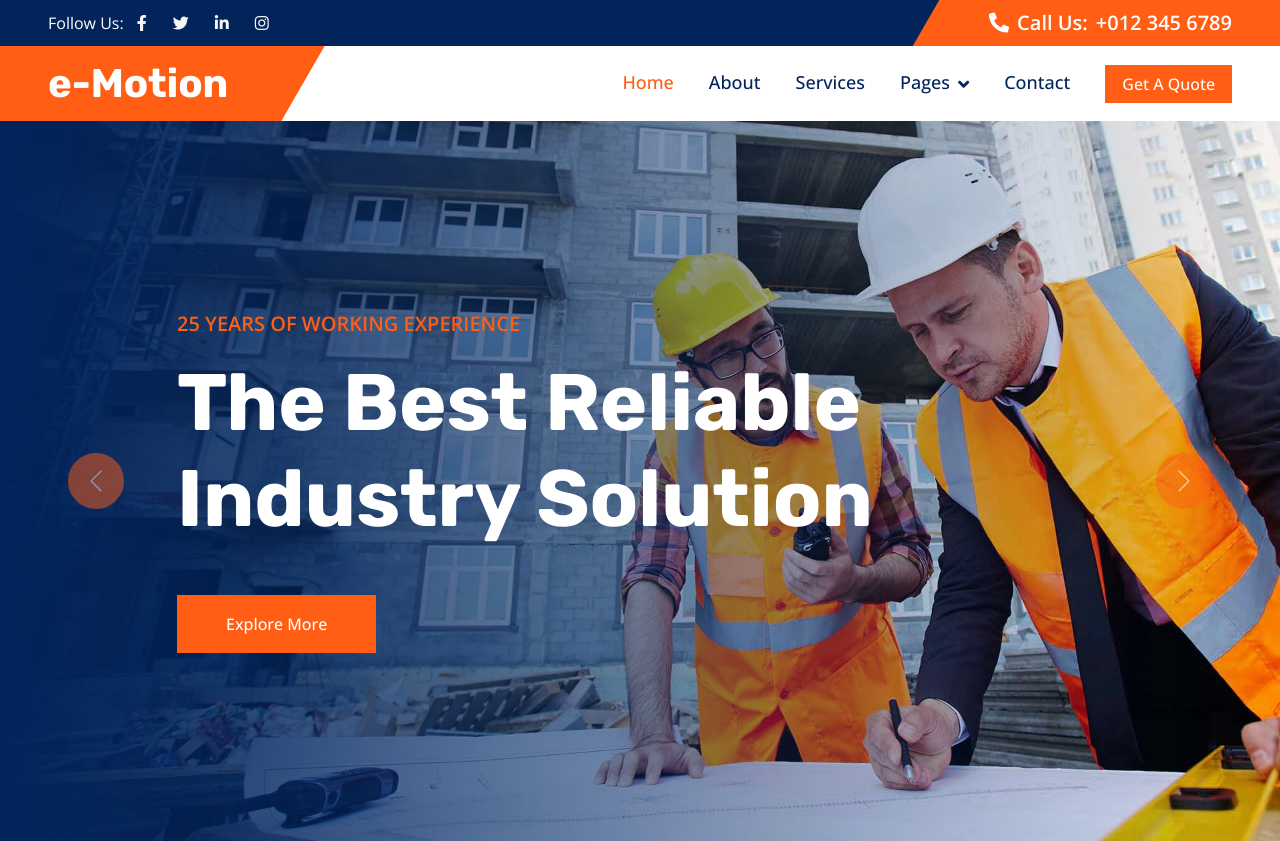
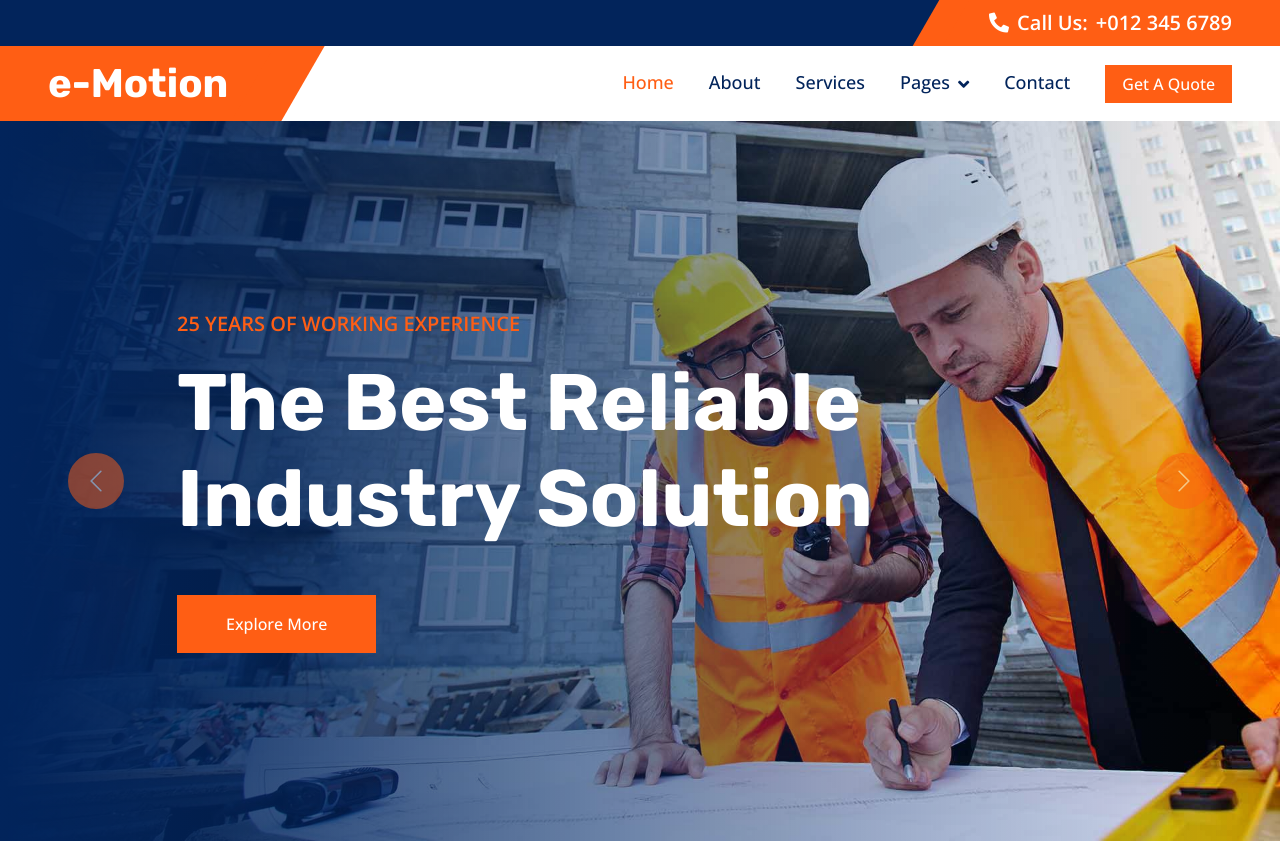
Before and after one commit to dataCustodis/e-motion, a plain HTML site: page index.html in a window 1280 px wide. Shown: the top 841 px of the page. Drawn offline with nearby package versions, Linux system fonts and the light colour scheme.

Commit message:
Update index.html

```diff
--- a/index.html
+++ b/index.html
@@ -43,13 +43,13 @@
     <div class="container-fluid bg-dark px-0">
         <div class="row g-0 d-none d-lg-flex">
             <div class="col-lg-6 ps-5 text-start">
-                <div class="h-100 d-inline-flex align-items-center text-white">
+                <!--<div class="h-100 d-inline-flex align-items-center text-white">
                     <span>Follow Us:</span>
                     <a class="btn btn-link text-light" href=""><i class="fab fa-facebook-f"></i></a>
                     <a class="btn btn-link text-light" href=""><i class="fab fa-twitter"></i></a>
                     <a class="btn btn-link text-light" href=""><i class="fab fa-linkedin-in"></i></a>
                     <a class="btn btn-link text-light" href=""><i class="fab fa-instagram"></i></a>
-                </div>
+                </div> -->
             </div>
             <div class="col-lg-6 text-end">
                 <div class="h-100 topbar-right d-inline-flex align-items-center text-white py-2 px-5">
```
